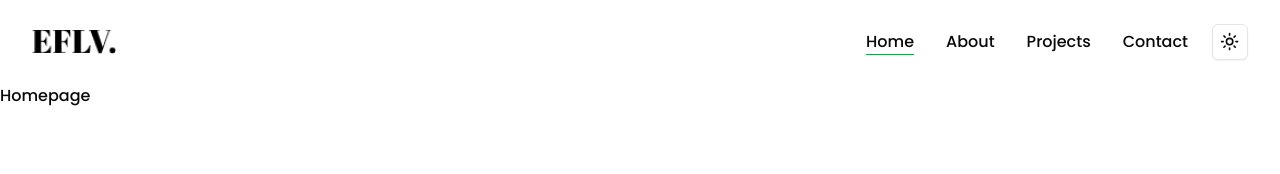
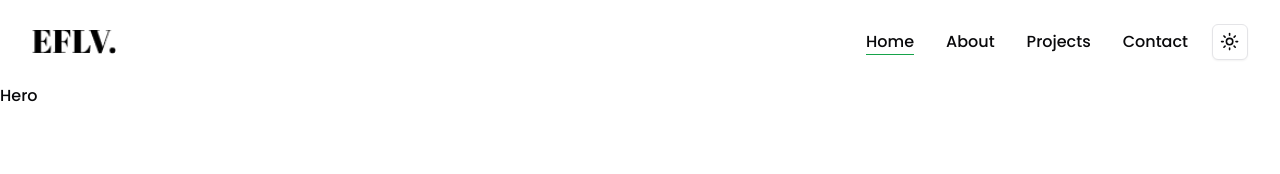
Before and after one commit to iEarlG/static-eflv, a Next.js app: page / in a window 1280 px wide. Shown: the top 174 px of the page. Built offline with nearby package versions, Linux system fonts and the light colour scheme.

Commit message:
9: Hero, Badge, Social, DevImg Components

```diff
--- a/app/(homepage)/page.tsx
+++ b/app/(homepage)/page.tsx
@@ -1,8 +1,9 @@
+import { Hero } from "@/components/Hero";
 
 export default function Home() {
   return (
     <main>
-      Homepage
+      <Hero />
     </main>
   );
 }
--- /dev/null
+++ b/components/Badge.tsx
@@ -0,0 +1,10 @@
+
+import { Badge } from "@/components/ui/badge";
+
+export const DevBadge = () => {
+    return (
+        <Badge>
+            Badge
+        </Badge>
+    );
+}
--- /dev/null
+++ b/components/DeveloperImg.tsx
@@ -0,0 +1,8 @@
+
+export const DeveloperImg = () => {
+    return (
+        <div>
+            DeveloperImg
+        </div>
+    );
+}
--- /dev/null
+++ b/components/Hero.tsx
@@ -0,0 +1,13 @@
+
+import Link from "next/link";
+import { Download, Send } from "lucide-react";
+
+import { Button } from "@/components/ui/button";
+
+export const Hero = () => {
+    return (
+        <div>
+            Hero
+        </div>
+    );
+}
--- /dev/null
+++ b/components/Socials.tsx
@@ -0,0 +1,8 @@
+
+export const Socials = () => {
+    return (
+        <div>
+            SOcials
+        </div>
+    );
+}
```
